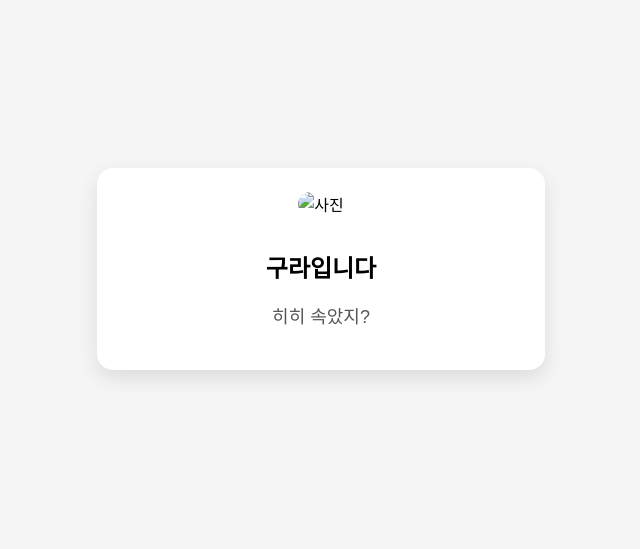
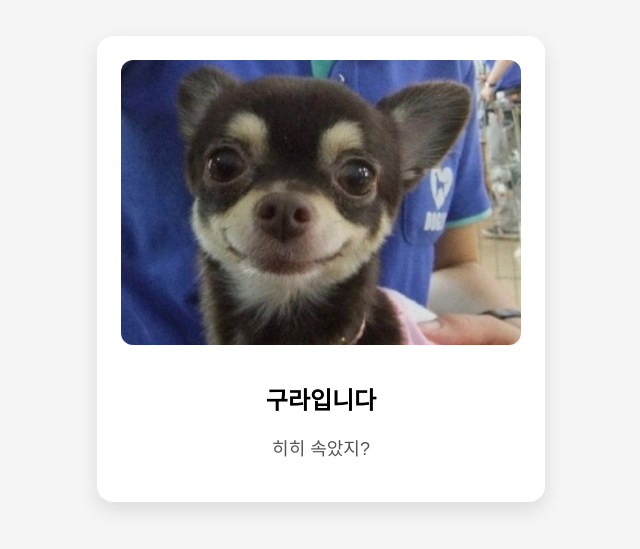
Before and after one commit to juhyunhan/aprilfoolsday, a plain HTML site: page index.html in a window 1280 px wide. Shown: the part 131-680 px from the top of the page, without its empty margins (319-959 px from the left). Drawn offline with Linux system fonts and the light colour scheme.

Commit message:
Update index.html

```diff
--- a/index.html
+++ b/index.html
@@ -47,7 +47,7 @@
 
   <div class="card">
     <!-- 🔥 여기 이미지 이름 맞춰 -->
-    <img src="image.jpeg" alt="사진">
+    <img src="image.jpg" alt="사진">
 
     <h1>구라입니다 </h1>
     <p>히히 속았지?</p>
```
